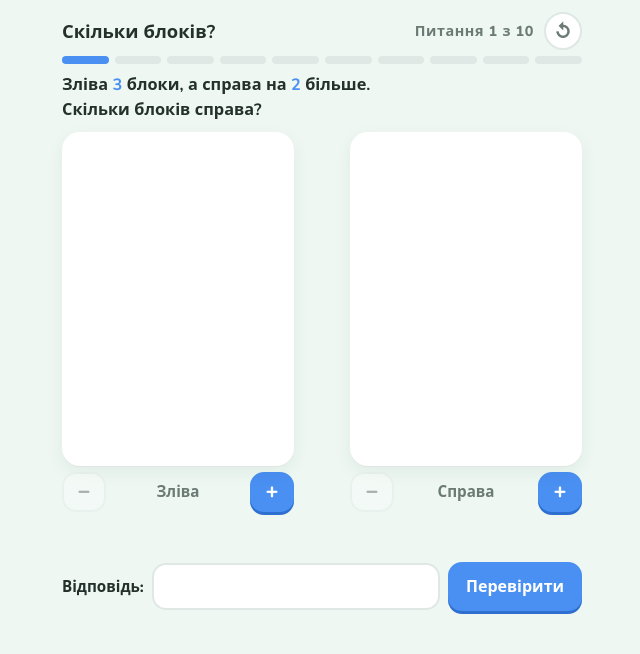
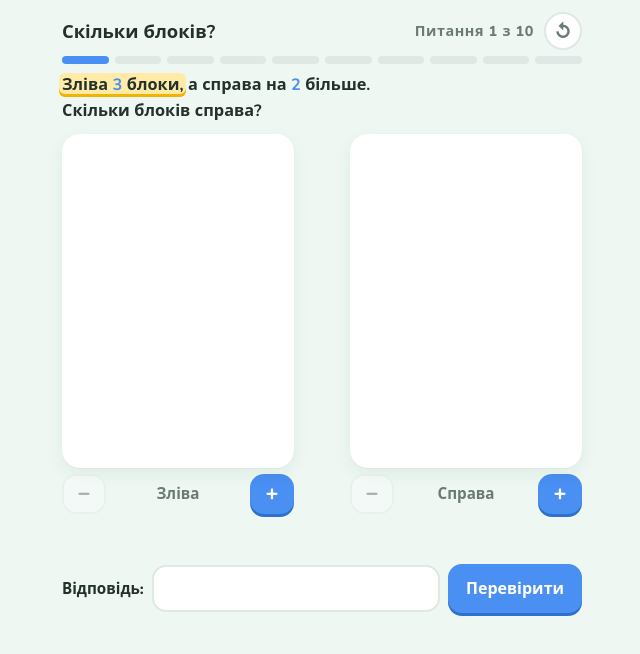
Before and after one commit to mykytabogomaz-art/LessOrMore, a plain HTML site: page HowMany/index.html in a window 1280 px wide. Shown: the whole page, without its empty margins (318-958 px from the left). Drawn offline with nearby package versions, Linux system fonts and the light colour scheme; a web font is replaced by a local one.

Commit message:
HowMany: highlight the current part of the task as towers are built
Co-Authored-By: Claude Opus 5.5 <noreply@anthropic.com>
Claude-Session: https://claude.ai/code/session_01ERY6F7BuGxfsonUhiyAM5L

```diff
--- a/HowMany/index.html
+++ b/HowMany/index.html
@@ -182,6 +182,12 @@ header { gap: 6px; }
 #quiz { display: flex; flex-direction: column; gap: 10px; }
 .question { font-size: 1.02rem; line-height: 1.4; }
 .question .ask { margin-top: 2px; }
+/* Підсвічування частини задачі, яку зараз виконують */
+.qpart { border-radius: 6px; padding: 1px 3px; margin: 0 -3px; -webkit-box-decoration-break: clone; box-decoration-break: clone; transition: background .25s, box-shadow .25s; }
+.qpart.hl { background: #ffeaa6; box-shadow: inset 0 -3px 0 #f2b400; }
+.question .ask.qpart { display: table; margin-left: -3px; }
+@media (prefers-color-scheme: dark) { :root:not([data-theme="light"]) .qpart.hl { background: #4a3d12; box-shadow: inset 0 -3px 0 #c99500; } }
+:root[data-theme="dark"] .qpart.hl { background: #4a3d12; box-shadow: inset 0 -3px 0 #c99500; }
 .card { height: var(--card-h); border-radius: 18px; }
 .col { gap: 6px; }
 .build { align-items: center; gap: 6px; }
@@ -294,9 +300,9 @@ input#ans { flex: 1; min-width: 0; padding: 10px 12px; font-size: 1.05rem; }
   // «Зліва 3 блоки, а справа на 2 більше. Скільки блоків справа?»
   function questionHtml(q) {
     var ask = SIDE[other(q.known)];
-    return cap(SIDE[q.known]) + " <b>" + q.n + "</b> " + blocks(q.n) + ", а " + ask +
-      " на <b>" + q.d + "</b> " + (q.dir === "more" ? "більше" : "менше") + "." +
-      '<span class="ask">Скільки блоків ' + ask + "?</span>";
+    return '<span class="qpart" data-part="1">' + cap(SIDE[q.known]) + " <b>" + q.n + "</b> " + blocks(q.n) + ",</span> " +
+      '<span class="qpart" data-part="2">а ' + ask + " на <b>" + q.d + "</b> " + (q.dir === "more" ? "більше" : "менше") + ".</span>" +
+      '<span class="ask qpart" data-part="3">Скільки блоків ' + ask + "?</span>";
   }
   function expected(q) {
     var a = answerOf(q);
@@ -373,6 +379,20 @@ input#ans { flex: 1; min-width: 0; padding: 10px 12px; font-size: 1.05rem; }
     });
   }
 
+  // Підсвічує частину задачі: 1 — поки не побудована відома вежа,
+  // 2 — поки не побудована друга вежа, 3 — питання, коли все побудовано
+  function highlightStep() {
+    var q = QUESTIONS[i], part = 0;
+    if (!done) {
+      if (counts[q.known] !== q.n) part = 1;
+      else if (counts[other(q.known)] !== answerOf(q)) part = 2;
+      else part = 3;
+    }
+    document.querySelectorAll("#question .qpart").forEach(function (p) {
+      p.classList.toggle("hl", +p.dataset.part === part);
+    });
+  }
+
   function change(side, delta) {
     if (done) return;
     var v = counts[side] + delta;
@@ -381,6 +401,7 @@ input#ans { flex: 1; min-width: 0; padding: 10px 12px; font-size: 1.05rem; }
     render(side, delta > 0);
     drawBand();
     updateButtons();
+    highlightStep();
   }
   document.querySelectorAll(".build button").forEach(function (b) {
     b.addEventListener("click", function () {
@@ -391,7 +412,7 @@ input#ans { flex: 1; min-width: 0; padding: 10px 12px; font-size: 1.05rem; }
     if (done) return;
     counts = { left: 0, right: 0 };
     render("left"); render("right");
-    drawBand(); updateButtons();
+    drawBand(); updateButtons(); highlightStep();
   });
 
   function renderProgress() {
@@ -413,6 +434,7 @@ input#ans { flex: 1; min-width: 0; padding: 10px 12px; font-size: 1.05rem; }
     setupCards();
     drawBand();
     updateButtons();
+    highlightStep();
     tries = 0;
     input.value = "";
     input.className = "";
@@ -435,6 +457,7 @@ input#ans { flex: 1; min-width: 0; padding: 10px 12px; font-size: 1.05rem; }
     render("left"); render("right");
     drawBand();
     updateButtons();
+    highlightStep();
     input.disabled = true;
     checkBtn.hidden = true;
     nextBtn.hidden = false;
```
